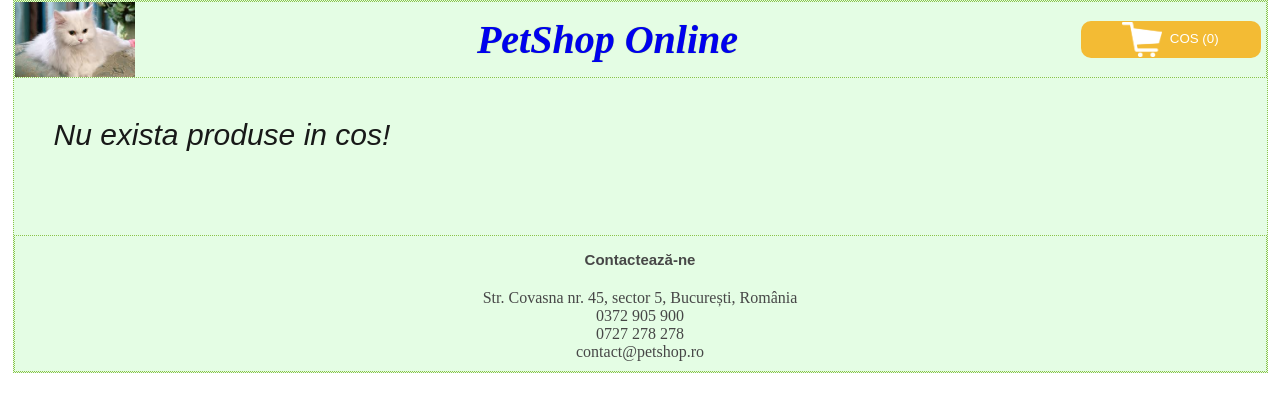
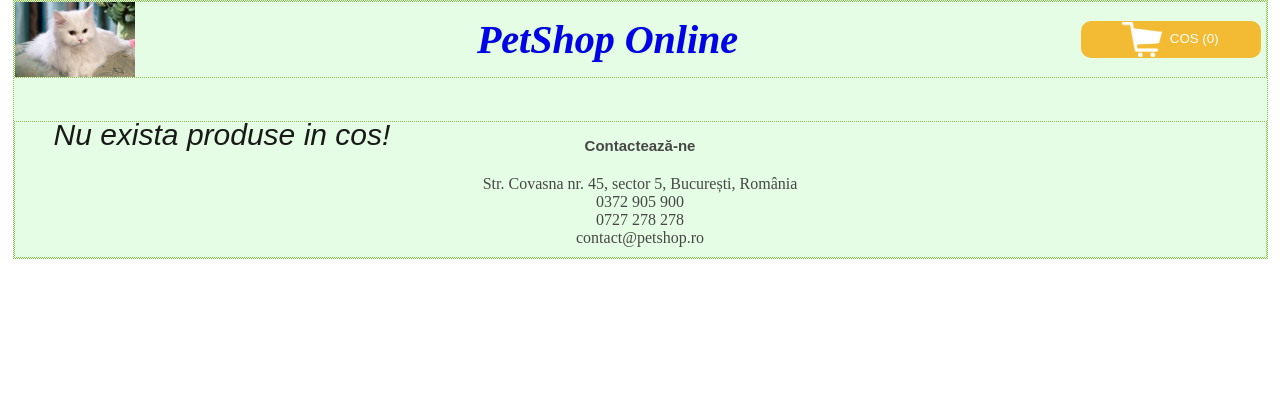
Before and after one commit to manus100/Manu, a plain HTML site: page PetShop/cart.html in a window 1280 px wide. Drawn offline with Linux system fonts and the light colour scheme.

Commit message:
Add files via upload

```diff
--- a/PetShop/css/style.css
+++ b/PetShop/css/style.css
@@ -337,6 +337,8 @@ img {vertical-align: middle;}
     border-bottom-left-radius: 5px;
     border-bottom-right-radius: 5px;
     font-size: 30px;
+    position:fixed;
+    max-width: 1255px;
 }
 
 @media only screen and (max-width: 600px) {
```
